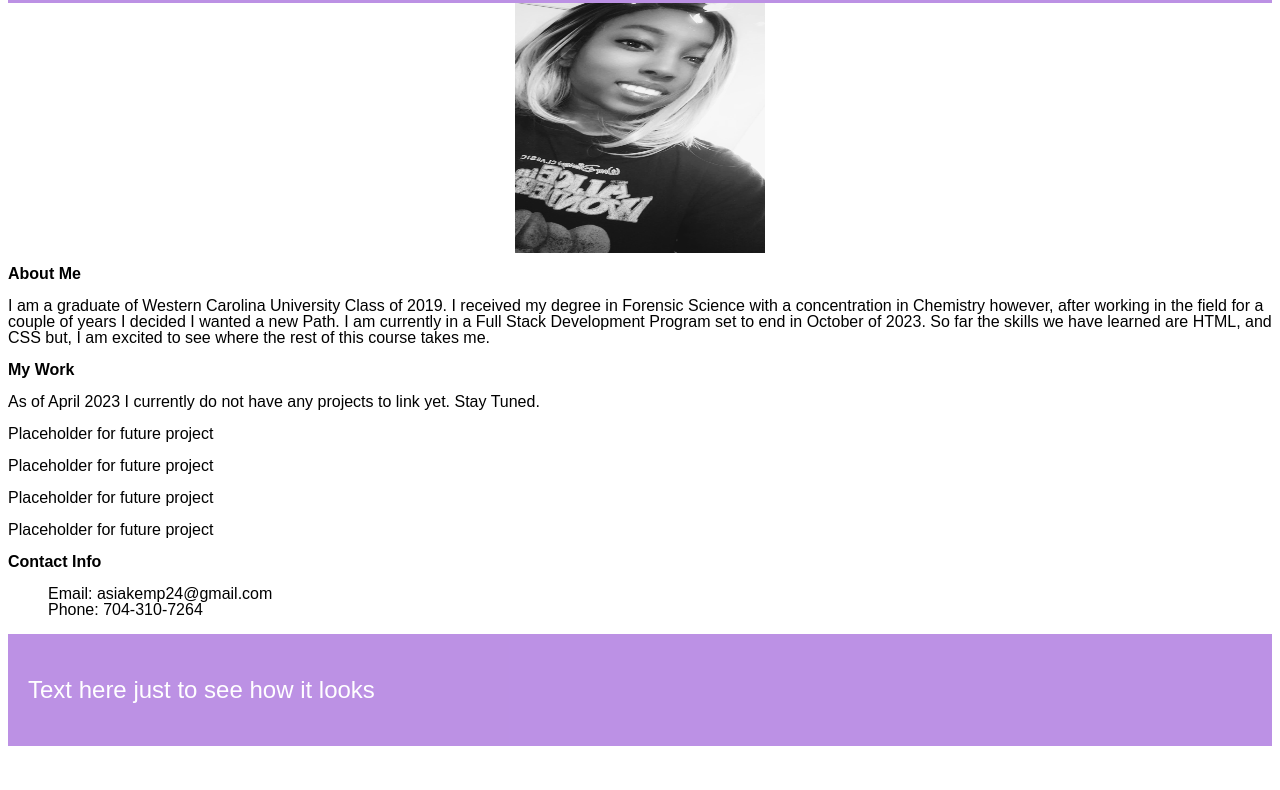
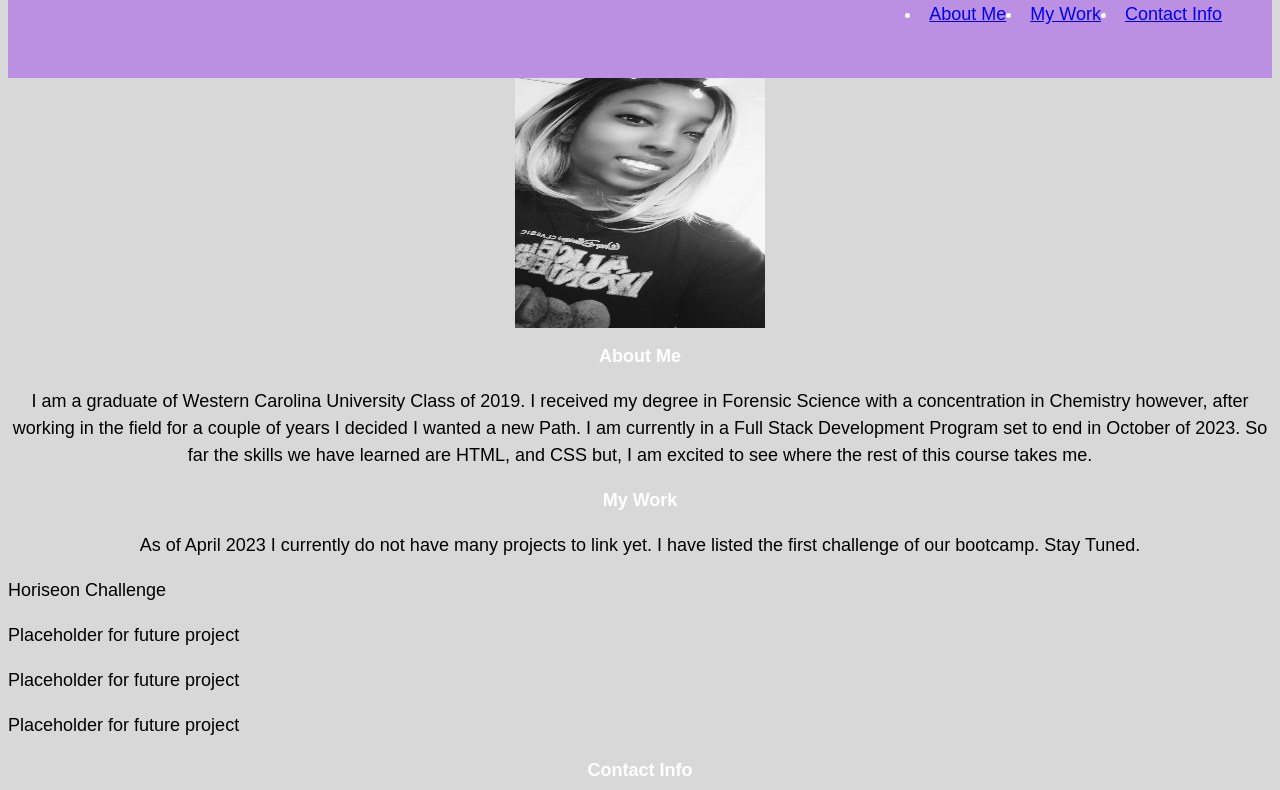
Before and after one commit to Akemp24/Portfolio, a plain HTML site: page index.html in a window 1280 px wide. Shown: the part 125-915 px from the top of the page. Before the commit the page ends 871 px from the top, so only its background shows below. Drawn offline with Linux system fonts and the light colour scheme.

Commit message:
made changes to the css style

```diff
--- a/assets/style.css
+++ b/assets/style.css
@@ -4,6 +4,13 @@
 * {
     /* universal selector applications go here */
     box-sizing: border-box;
+    font-family: ;
+    line-height: 150%;
+    font-size: 18px;
+}
+
+body {
+     background-color: rgb(128, 128, 128, 0.3);
 }
 
 header,
@@ -13,7 +20,7 @@ footer {
     text-align: left;
     background-color: #ba8de4f6;
     color: white;
-    padding: 20px;
+    padding: 50px;
     font-size: 24px;
     /* justify-content: space-between; */
 }
@@ -21,6 +28,11 @@ footer {
 .header nav {
     display: flex;
     justify-content: right;
+}
+
+h6,
+h2 {
+    font-family: ;
 }
 
 img {
@@ -31,6 +43,39 @@ img {
     background-color: white;
 }
 
-body {
+h2 {
+    color: white;
+}
+
+.About-Me {
+    display: inline;
+    text-align:center;
+    color: black;
 
 }
+
+.My-work {
+    text-align: center;
+}
+
+.Contact-info {
+    text-align: center;
+
+}
+
+/* change to flex boxes to control how they look on the screen */
+
+/* can add border color border:black */
+
+/* font-weight: makes things bolder. Use for email and phone? */
+
+/* Add @media screen -- so that you can control how the webpages look at different screens */
+
+/* display:flex turns element into flexbox
+flex-wrap forces elements to the next line if they don't fit
+justify-content defines how to distribute empty space between child elements
+02 - 05 for more media query/flex content*/
+
+/* button:hover the cursor is positioned over the element
+button:active the user actively clicks on element
+button:focus element is in focus either by tapping or clicking on it */
--- a/index.html
+++ b/index.html
@@ -25,8 +25,8 @@
     <!-- Main content will be in the following section -->
     <main>
         <div>
-            <section>
-                <img src="./images/About-me.jpg"/>
+            <section class="About-Me">
+                <img src="./images/About-Me.jpg"/>
                 <h2>About Me</h2>
                 <p>I am a graduate of Western Carolina University Class of 2019.
                     I received my degree in Forensic Science with a concentration in Chemistry however, after working in the field for a couple of years I decided I wanted a new Path.
@@ -36,15 +36,15 @@
         </div>
 
         <div>
-            <section>
+            <section class="My-work">
                 <h2>My Work</h2>
-                <p>As of April 2023 I currently do not have any projects to link yet.
+                <p>As of April 2023 I currently do not have many projects to link yet. I have listed the first challenge of our bootcamp.
                     Stay Tuned.
                 </p>
             </section>
 
             <section>
-                <p>Placeholder for future project</p>
+                <p>Horiseon Challenge</p>
             </section>
 
             <section>
@@ -60,7 +60,7 @@
             </section>
         </div>
 
-        <div>
+        <div class="Contact-info">
             <h2>Contact Info</h2>
             <p>
                 <ul>
```
